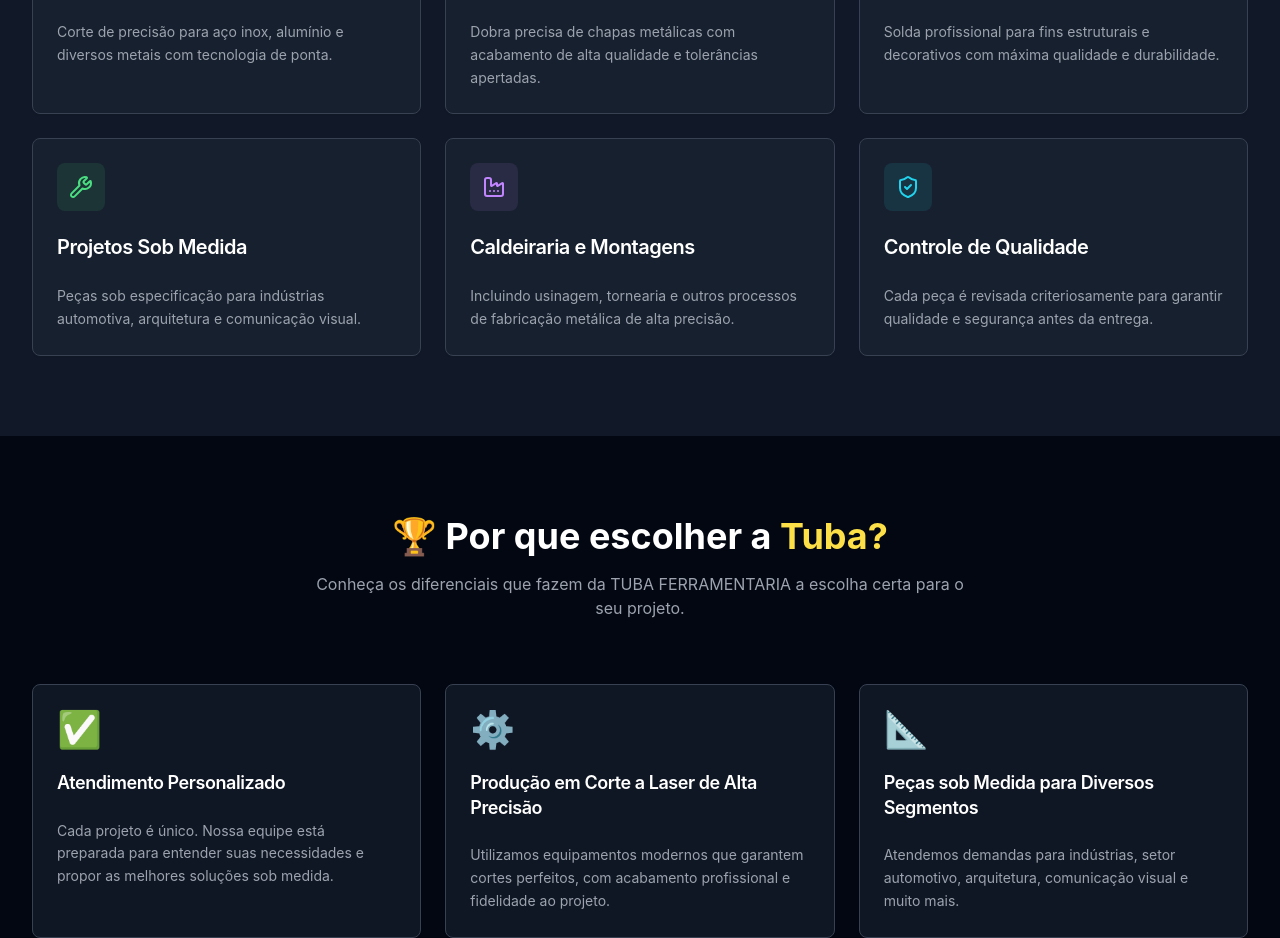
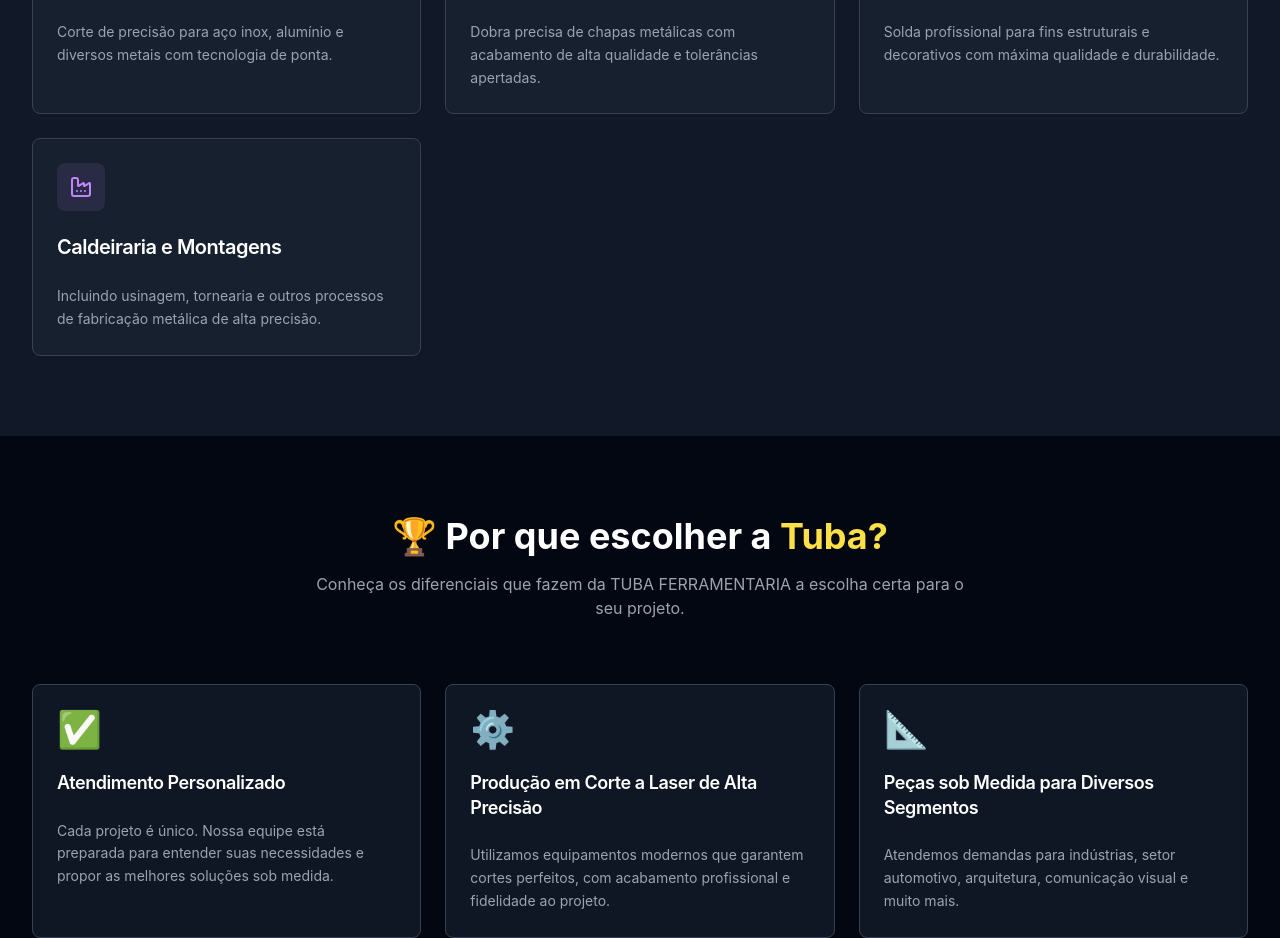
Before and after one commit to rtheuz/TUBA-WEBSITE, a Next.js app: page /TUBA-WEBSITE/ in a window 1280 px wide. Shown: the part 1220-2158 px from the top of the page. Built offline with nearby package versions, Linux system fonts and the light colour scheme.

Commit message:
Update services-section.tsx

```diff
--- a/components/services-section.tsx
+++ b/components/services-section.tsx
@@ -27,25 +27,11 @@
     bg: 'bg-orange-400/10',
   },
   {
-    icon: Wrench,
-    title: 'Projetos Sob Medida',
-    description: 'Peças sob especificação para indústrias automotiva, arquitetura e comunicação visual.',
-    color: 'text-green-400',
-    bg: 'bg-green-400/10',
-  },
-  {
     icon: Factory,
     title: 'Caldeiraria e Montagens',
     description: 'Incluindo usinagem, tornearia e outros processos de fabricação metálica de alta precisão.',
     color: 'text-purple-400',
     bg: 'bg-purple-400/10',
-  },
-  {
-    icon: ShieldCheck,
-    title: 'Controle de Qualidade',
-    description: 'Cada peça é revisada criteriosamente para garantir qualidade e segurança antes da entrega.',
-    color: 'text-cyan-400',
-    bg: 'bg-cyan-400/10',
   },
 ]
 
```
